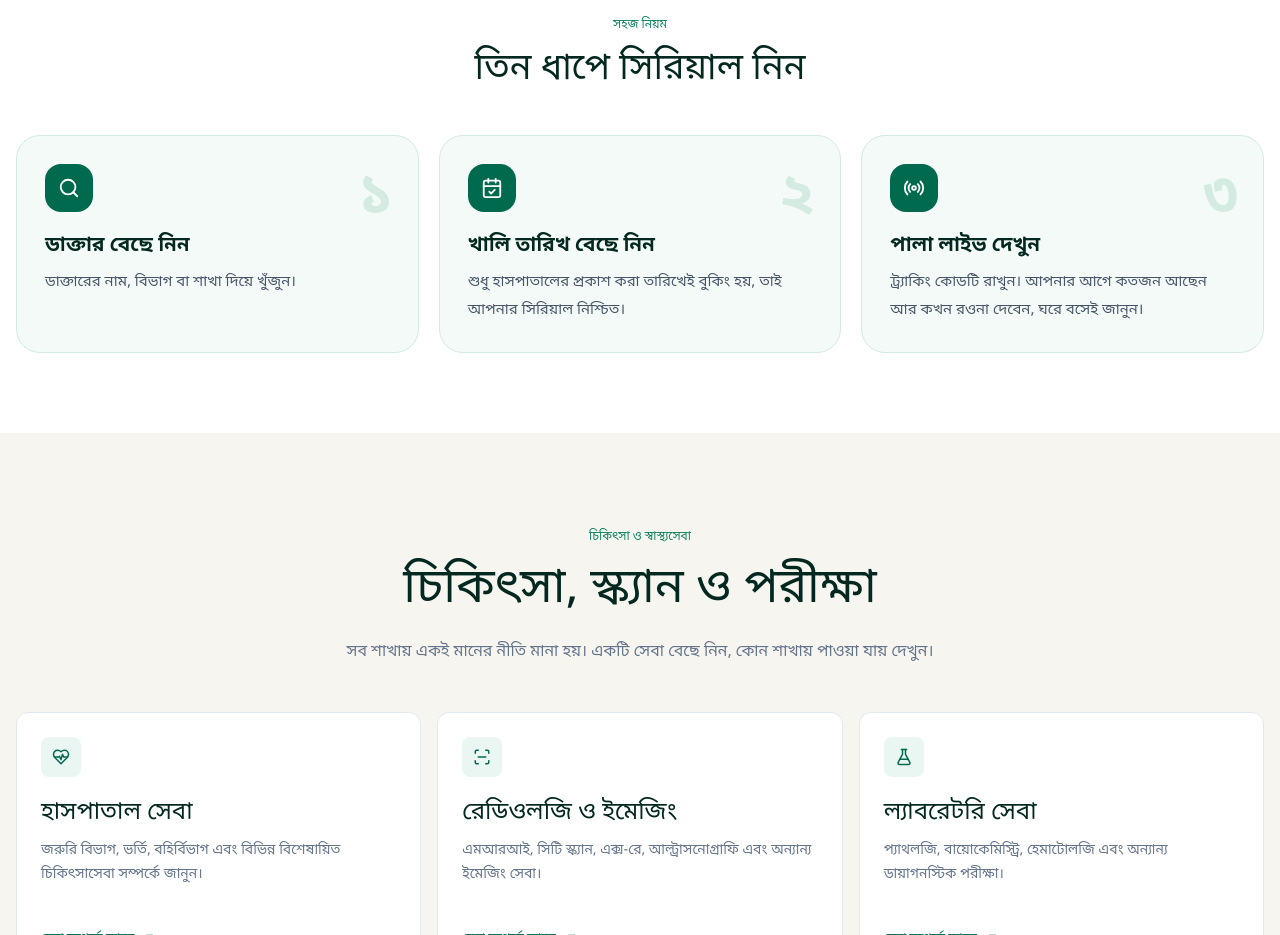
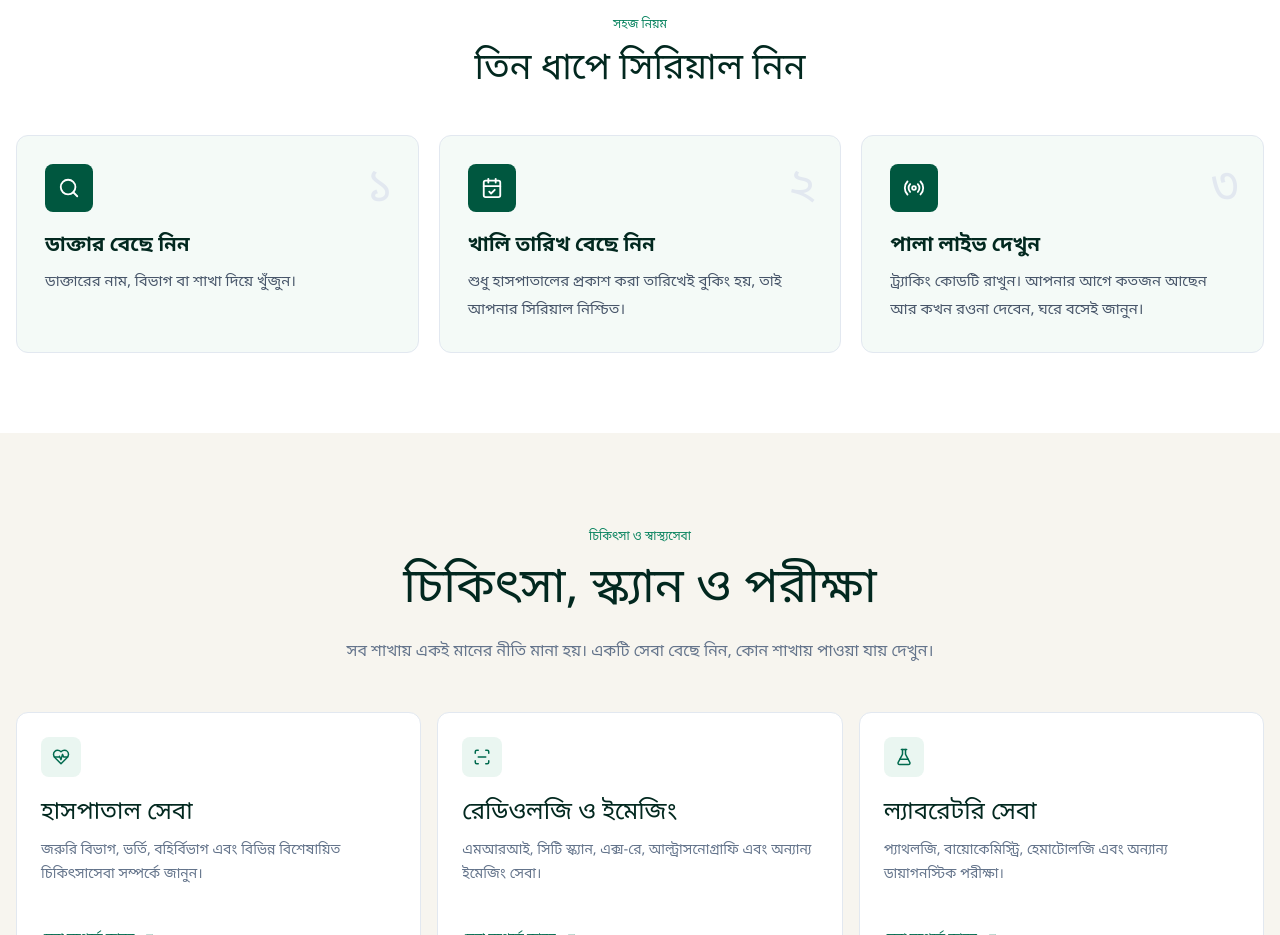
Before and after one commit to AdnaNation/ibn-sina-web, a Next.js app: page / in a window 1280 px wide. Shown: the part 1100-2035 px from the top of the page. Built offline with nearby package versions, Linux system fonts and the light colour scheme; no server answers; the database is empty.

Commit message:
Align how-it-works cards with the new spacing and radius system

```diff
--- a/components/HowItWorks.js
+++ b/components/HowItWorks.js
@@ -13,9 +13,9 @@ export default async function HowItWorks() {
         </div>
         <ol className="mt-10 grid gap-5 md:grid-cols-3">
           {steps.map(([Icon, title, text], i) => (
-            <li key={title} className="relative rounded-3xl border border-pine-100 bg-paper p-7">
-              <span className="absolute right-6 top-5 font-serif text-6xl font-semibold text-pine-100" aria-hidden="true">{n(i + 1)}</span>
-              <span className="grid size-12 place-items-center rounded-2xl bg-pine-800 text-white"><Icon size={22} /></span>
+            <li key={title} className="relative rounded-xl border border-slate-200 bg-paper p-7">
+              <span className="absolute right-6 top-5 font-serif text-5xl font-medium text-slate-200" aria-hidden="true">{n(i + 1)}</span>
+              <span className="grid size-12 place-items-center rounded-lg bg-pine-900 text-white"><Icon size={22} /></span>
               <h3 className="mt-5 text-xl font-bold text-pine-950">{title}</h3>
               <p className="mt-2 text-[15px] leading-7 text-slate-600">{text}</p>
             </li>
```
